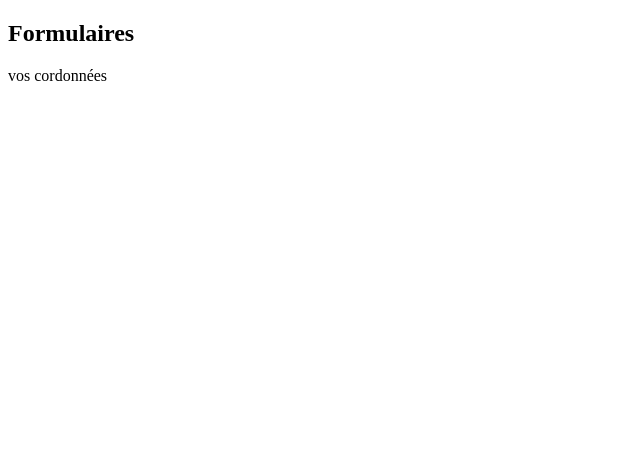
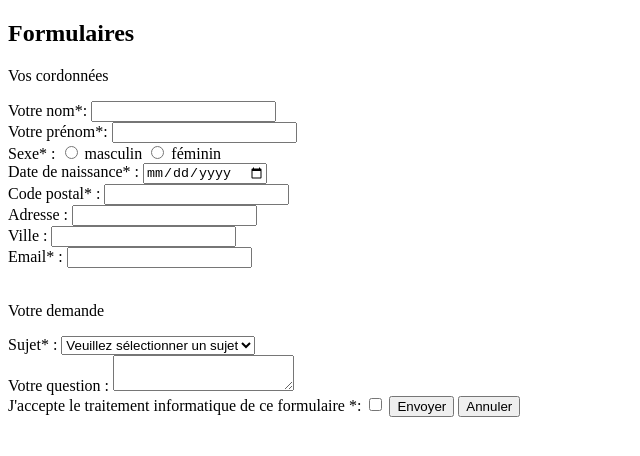
Before and after one commit to Nico8000/traveaux_TBDA, a plain HTML site: page HTML/chapitre8/index.html in a window 1280 px wide. Shown: the whole page, without its empty margins (0-640 px from the left). Drawn offline with Linux system fonts and the light colour scheme.

Commit message:
chapitre 8 cours terminé

```diff
--- a/HTML/chapitre8/index.html
+++ b/HTML/chapitre8/index.html
@@ -8,10 +8,75 @@
 </head>
 <body>
 
-<bodyhead>
+
 <body>
    <h2> Formulaires</h2>
-<p>vos cordonnées</p>
+<p>Vos cordonnées</p>
 <form method="post" action="htpp:/bienvu.net/script.php"></form>
 <div>
-<label for="nom"></label>
+<label for="nom">Votre nom*:</label>
+<input type="text" id="nom" name="nom" required="">
+</div>
+<div>
+    <label for="prénom"> Votre prénom*: </label>
+
+    <input type="text" id="prenom" name="prenom" required>
+</div>
+<div>
+  <label for="sexe">Sexe* :</label>
+  <input type="radio" name="sexe" value="masculin"> masculin
+  <input type="radio" name="féminin" value="féminin"> féminin
+</div>
+<div>
+  <label for="date_naissance">Date de naissance* :</label>
+  <input type="date" id="date_naissance" name="date_naissance" required>
+</div>
+<div>
+  <label for="code_postal">Code postal* :</label>
+  <input type="text" id="code_postal" name="code_postal" required>
+</div>
+<div>
+  <label for="adresse">Adresse :</label>
+  <input type="text" id="adresse" name="adresse">
+</div>
+<div>
+  <label for="ville">Ville :</label>
+  <input type="text" id="ville" name="ville">
+</div>
+<div>
+  <label for="email">Email* :</label>
+  <input type="email" id="email" name="email" required>
+</div>
+<br>
+  <p>Votre demande</p>
+  <div>
+   <!-- La différence entre GET et POST est que l'URL change pour GET il prend les données que nous inscrivons dans le formulaire
+  et pour POST il ne prend en compte que le site où l'on va. -->
+    <form method="POST" action="http://bienvu.net/script.php"></form>
+      <div>
+        <label for="sujet">Sujet* :</label>
+        <select id="sujet" name="sujet" required>
+          <option value="">Veuillez sélectionner un sujet</option>
+          <option value="commandes">Mes commandes</option>
+          <option value="question_produit">Question sur un produit</option>
+          <option value="reclamation">Réclamation</option>
+          <option value="autres">Autres</option>
+        </select>
+      </div>
+      <div>
+        <label for="question">Votre question :</label>
+        <textarea id="question" name="question"></textarea>
+      </div>
+      <form method="POST" action="http://bienvu.net/script.php">
+        <div>
+          <label for="traitement_informatique">J'accepte le traitement informatique de ce formulaire *:</label>
+          <input type="checkbox" id="traitement_informatique" name="traitement_informatique" required>
+
+          <input type="submit" value="Envoyer">
+          <input type="button" value="Annuler">
+        </div>
+      </form>
+
+</form>
+</body>
+</html>
```
